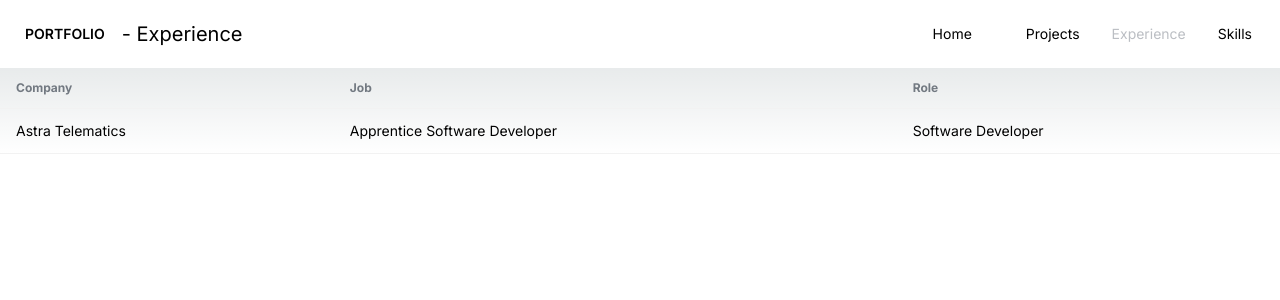
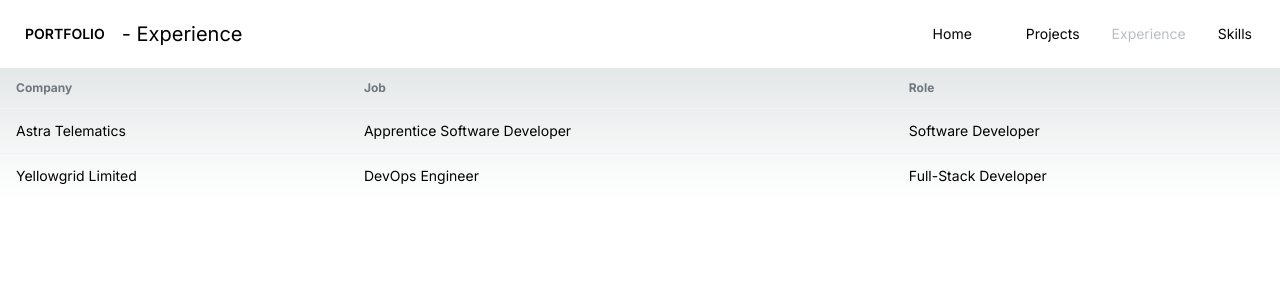
Before and after one commit to TomBebb/tomb-portfolio, a Next.js app: page /experience in a window 1280 px wide. Shown: the top 300 px of the page. Built offline with nearby package versions, Linux system fonts and the light colour scheme; some icons are missing.

Commit message:
Add YG Job

```diff
--- a/src/app/experience/page.tsx
+++ b/src/app/experience/page.tsx
@@ -26,7 +26,12 @@ const JobDetails: JobDetails[] =[
         name: "Astra Telematics",
         job: "Apprentice Software Developer",
         role: "Software Developer"
-    }
+    },
+    {
+        name: "Yellowgrid Limited",
+        job: "DevOps Engineer",
+        role: "Full-Stack Developer",
+    },
 ]
 export default function Exp() {
     return (
```
